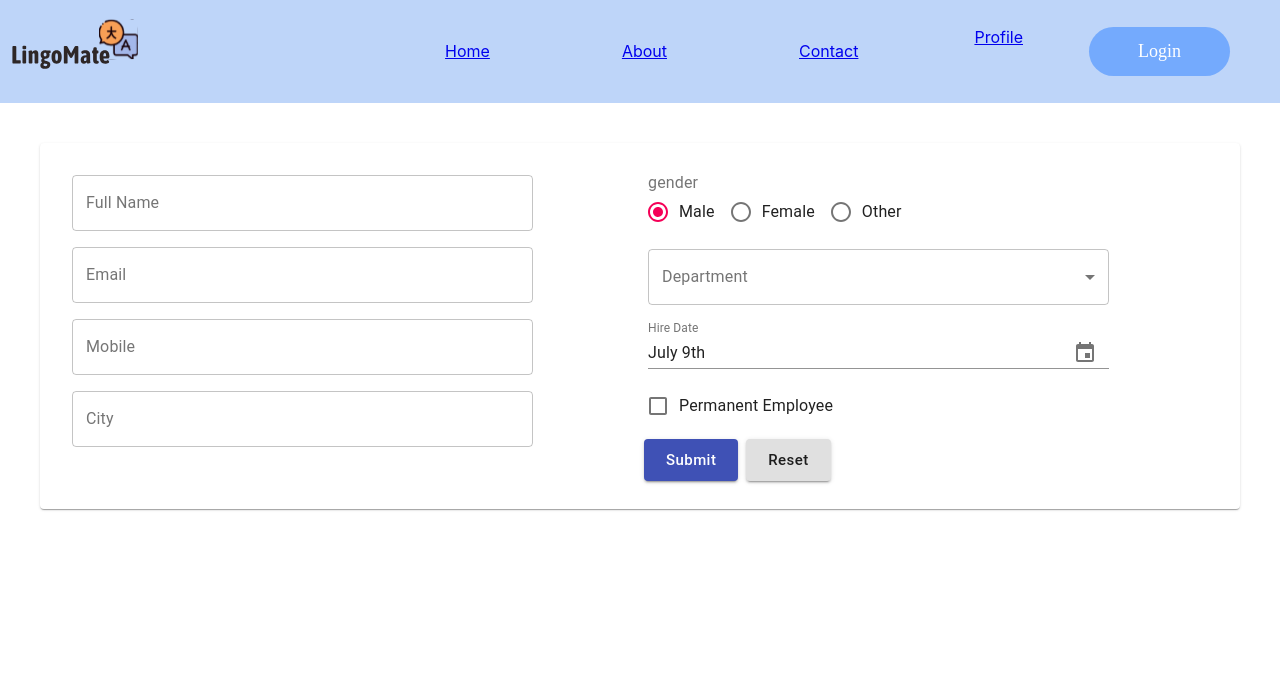
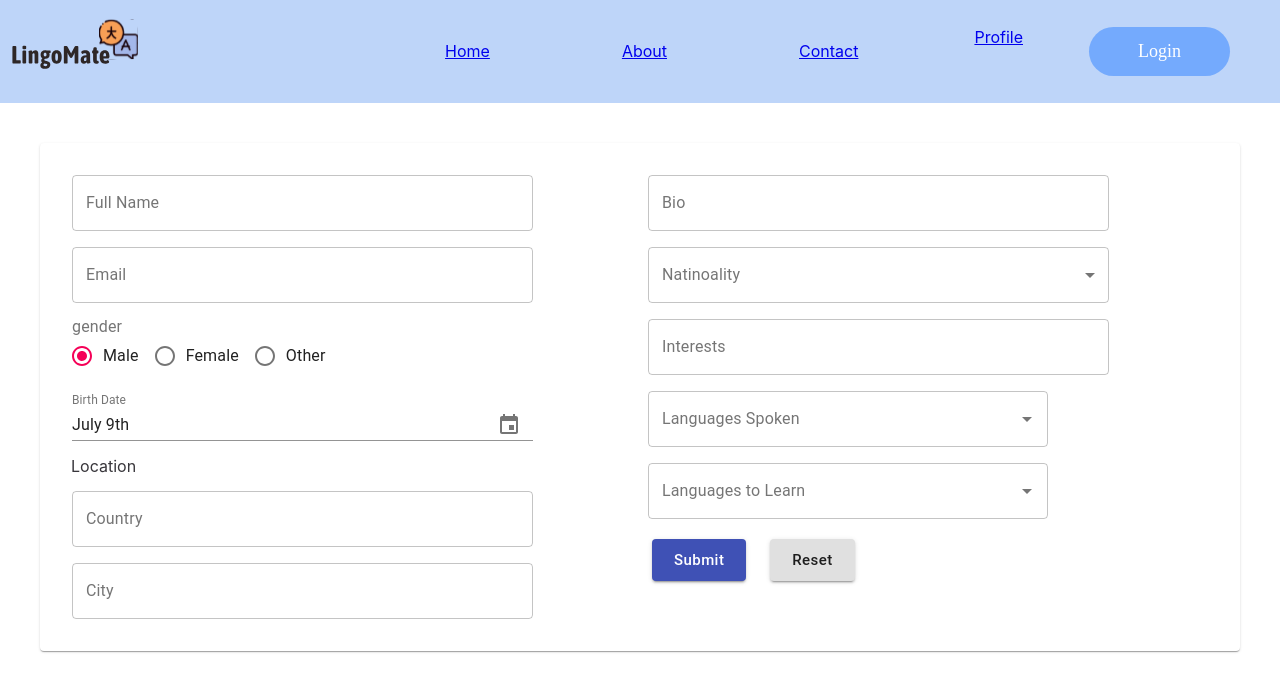
Before and after one commit to tinatinkokoshvili/LingoMate, a React (Create React App) app: page /form in a window 1280 px wide. Shown: the top 692 px of the page. Built offline with nearby package versions, Linux system fonts and the light colour scheme.

Commit message:
Added MultiSelect

```diff
--- a/package.json
+++ b/package.json
@@ -6,6 +6,7 @@
     "@date-io/date-fns": "^1.3.13",
     "@material-ui/core": "^4.12.1",
     "@material-ui/data-grid": "^4.0.0-alpha.33",
+    "@material-ui/lab": "^4.0.0-alpha.60",
     "@material-ui/pickers": "^3.3.10",
     "@material-ui/styles": "^4.11.4",
     "@testing-library/jest-dom": "^5.11.4",
--- a/src/App.js
+++ b/src/App.js
@@ -3,7 +3,7 @@ import './App.css';
 import Homepage from './screens/HomePage/Homepage';
 import Profile from './screens/ProfilePage/Profile';
 import NavBar from './components/NavBar';
-import Users from './screens/FormPage/Users';
+import Form from './screens/FormPage/Form';
 // import Chat from './screens/ChatPage/Chat';
 
 import { css, StyleSheet } from 'aphrodite';
@@ -19,7 +19,7 @@ class App extends React.Component {
                     <Switch>
                     <Route exact path="/" component={Homepage} />
                     <Route exact path="/profile" component={Profile} />
-                    <Route exact path="/form" component={Users} />
+                    <Route exact path="/form" component={Form} />
                     {/* <Route exact path='/chat' component={Chat}/> */}
                     </Switch>
                 </BrowserRouter>
--- a/src/components/controls/Button.js
+++ b/src/components/controls/Button.js
@@ -3,7 +3,7 @@ import { Button as MuiButton, makeStyles} from "@material-ui/core"
 
 const useStyles = makeStyles(theme => ({
     root: {
-        margin: theme.spacing(0.5)
+        margin: theme.spacing(1.5)
     },
     label: {
         textTransform: 'none'
--- a/src/components/controls/Controls.js
+++ b/src/components/controls/Controls.js
@@ -4,6 +4,7 @@ import Select from "./Select";
 import Checkbox from "./Checkbox";
 import DatePicker from "./DatePicker";
 import Button from "./Button";
+import MultiSelect from "./MultiSelect";
 
 const Controls = {
     Input,
@@ -12,6 +13,7 @@ const Controls = {
     Checkbox,
     DatePicker,
     Button,
+    MultiSelect,
 }
 
 export default Controls;
--- /dev/null
+++ b/src/components/controls/MultiSelect.js
@@ -0,0 +1,39 @@
+import React from 'react';
+// import { FormControl, InputLabel, MenuItem, Select as MuiSelect } from '@material-ui/core';
+import Chip from '@material-ui/core/Chip';
+import Autocomplete from '@material-ui/lab/Autocomplete';
+import { makeStyles } from '@material-ui/core/styles';
+import TextField from '@material-ui/core/TextField';
+
+const useStyles = makeStyles((theme) => ({
+    root: {
+      width: 500,
+      '& > * + *': {
+        marginTop: theme.spacing(3),
+      },
+    },
+  }));
+
+
+export default function MultiSelect(props) {
+    const classes = useStyles();
+    const { name, label, value, onChange, options } = props;
+    return (
+        <Autocomplete multiple
+        className={classes.root}
+        id={name}
+        options={options}
+        getOptionLabel={(option) => option.title}
+        // defaultValue={[top100Films[13]]}
+        filterSelectedOptions
+        renderInput={(params) => (
+          <TextField
+            {...params}
+            variant="outlined"
+            label={label}
+            placeholder={label}
+          />
+        )}
+      />
+    )
+}
--- a/src/screens/FormPage/Users.js
+++ b/src/screens/FormPage/Form.js
@@ -11,12 +11,12 @@ const useStyles = makeStyles(theme =>({
 }))
 
 
-export default function Users() {
+export default function Form() {
     const classes = useStyles();
 
     return (
         <Paper className={classes.pageContent}>
-            <UForm/>
+            <UForm />
         </Paper>
 
     )
--- a/src/screens/FormPage/UserForm.js
+++ b/src/screens/FormPage/UserForm.js
@@ -15,12 +15,15 @@ const initialFValues = {
     id: 0,
     fullName: '',
     email: '',
-    mobile: '',
+    birthDate: new Date(),
+    country: '',
     city: '',
     gender: 'male',
-    departmentId: '',
-    hireDate: new Date(),
-    isPermanent: false,
+    bio: '',
+    nationality: '',
+    interests: '',
+    langSpeak: [],
+    langLearn: [],
 }
 
 
@@ -49,10 +52,24 @@ export default function UForm() {
                 value={values.email}
                 onChange={handleInputChange}
             />
+            <Controls.RadioGroup
+                name="gender"
+                label="gender"
+                value={values.gender}
+                onChange={handleInputChange}
+                items={genderItems}
+            />
+            <Controls.DatePicker
+                name="birthDate"
+                label="Birth Date"
+                value={values.birthDate}
+                onChange={handleInputChange}
+            />
+            <div style={{margin: '7px', color: '#38363b'}}>Location</div>
             <Controls.Input
-                name="mobile"
-                label="Mobile"
-                value={values.mobile}
+                name="country"
+                label="Country"
+                value={values.country}
                 onChange={handleInputChange}
             />
             <Controls.Input
@@ -63,32 +80,45 @@ export default function UForm() {
             />
         </Grid>
         <Grid items xs={6}>
-                <Controls.RadioGroup
-                    name="gender"
-                    label="gender"
-                    value={values.gender}
+            <Controls.Input
+                name="bio"
+                label="Bio"
+                value={values.bio}
                 onChange={handleInputChange}
-                    items={genderItems}
             />
             <Controls.Select
-                    name="departmentId"
-                    label="Department"
-                    value={values.departmentId}
+                name="nationality"
+                label="Natinoality"
+                value={values.nationality}
                 onChange={handleInputChange}
                 options={employeeService.getDeaprtmentCollection()}
             />
-                <Controls.DatePicker
-                    name="hireDate"
-                    label="Hire Date"
-                    value={values.hireDate}
+            <Controls.Input
+                name="interests"
+                label="Interests"
+                value={values.interests}
                 onChange={handleInputChange}
             />
-                <Controls.Checkbox
+            <Controls.MultiSelect
+                name="langSpeak"
+                label="Languages Spoken"
+                value={values.langSpeak}
+                onChange={handleInputChange}
+                options={employeeService.getDeaprtmentCollection()}
+            />
+            <Controls.MultiSelect
+                name="langLearn"
+                label="Languages to Learn"
+                value={values.LangLearn}
+                onChange={handleInputChange}
+                options={employeeService.getDeaprtmentCollection()}
+            />
+            {/* <Controls.Checkbox
                 name="isPermanent"
                 label="Permanent Employee"
                 value={values.isPermanent}
                 onChange={handleInputChange}
-                />
+            /> */}
             <div>
                 <Controls.Button
                     type="submit"
--- a/src/services/employeeService.js
+++ b/src/services/employeeService.js
@@ -1,8 +1,9 @@
 
 
 export const getDeaprtmentCollection = () => ([
-    {id: '1', title: 'Development' },
-    {id: '2', title: 'Marketing' },
-    {id: '3', title: 'Accounting' },
-    {id: '4', title: 'HR' },
+    {id: '1', title: 'Australia' },
+    {id: '2', title: 'Belgium' },
+    {id: '3', title: 'Canada' },
+    {id: '4', title: 'Denmark' },
+    {id: '4', title: 'Estonia' },
 ])
```
Also changed, not shown: 2 other files (tests, documents, lock files or other folders). Lines whose indentation alone changed are shown as unchanged.
